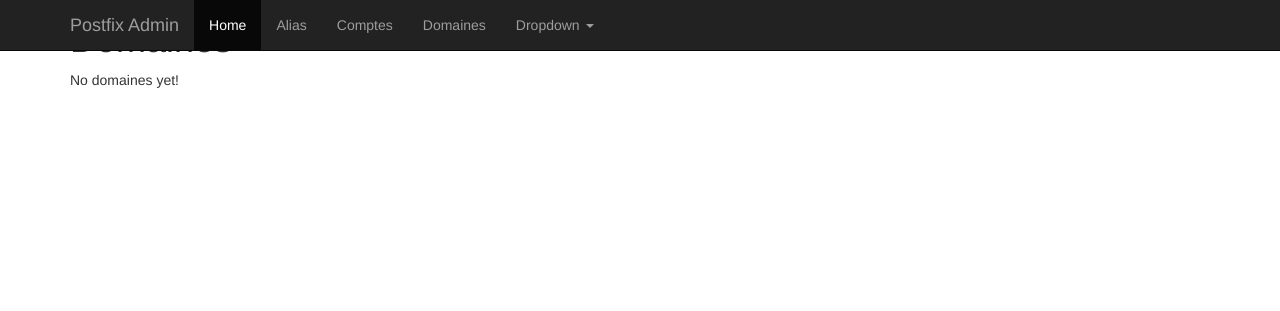
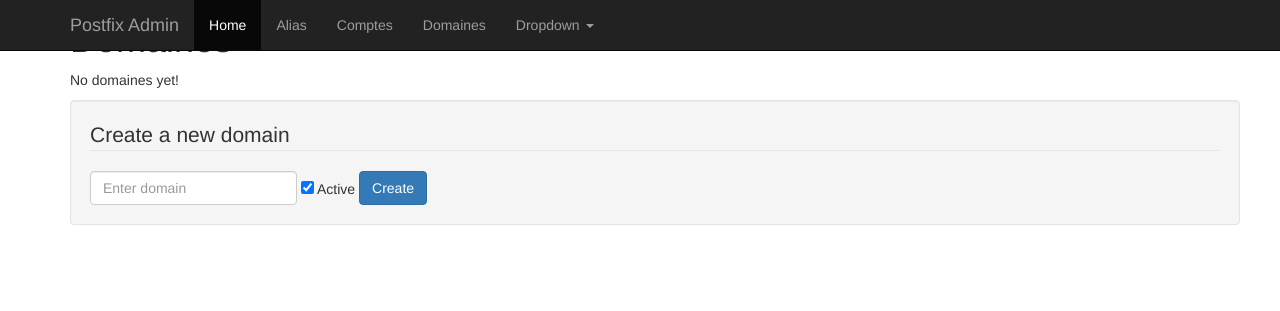
Before and after one commit to garlab/postfix-admin, a PHP site: template app/views/domaines.php in a window 1280 px wide. Shown: the top 311 px of the page. Run offline with PHP 8.4, Linux system fonts and the light colour scheme; the template is opened without the code that fills it, so the values that code supplies are empty; some libraries are stand-ins or nearby versions.

Commit message:
add domaines form

```diff
--- a/app/views/domaines.php
+++ b/app/views/domaines.php
@@ -15,3 +15,22 @@
 <?php else: ?>
 <p>No domaines yet!</p>
 <?php endif;?>
+<div class="container">
+    <div class="row">
+        <div class="center span4 well">
+            <legend>Create a new domain</legend>
+            <form role="form" id="post-domain-form" class="form-inline" method="post">
+                <div class="form-group">
+                    <label for="domain-field" class="sr-only">Domain name</label>
+                    <input type="text" class="form-control" name="domain" id="domain-field" placeholder="Enter domain">
+                </div>
+                <div class="checkbox">
+                    <label>
+                        <input type="checkbox" name="etat" checked> Active
+                    </label>
+                </div>
+                <button type="submit" class="btn btn-primary">Create</button>
+            </form>
+        </div>
+    </div>
+</div>
```
